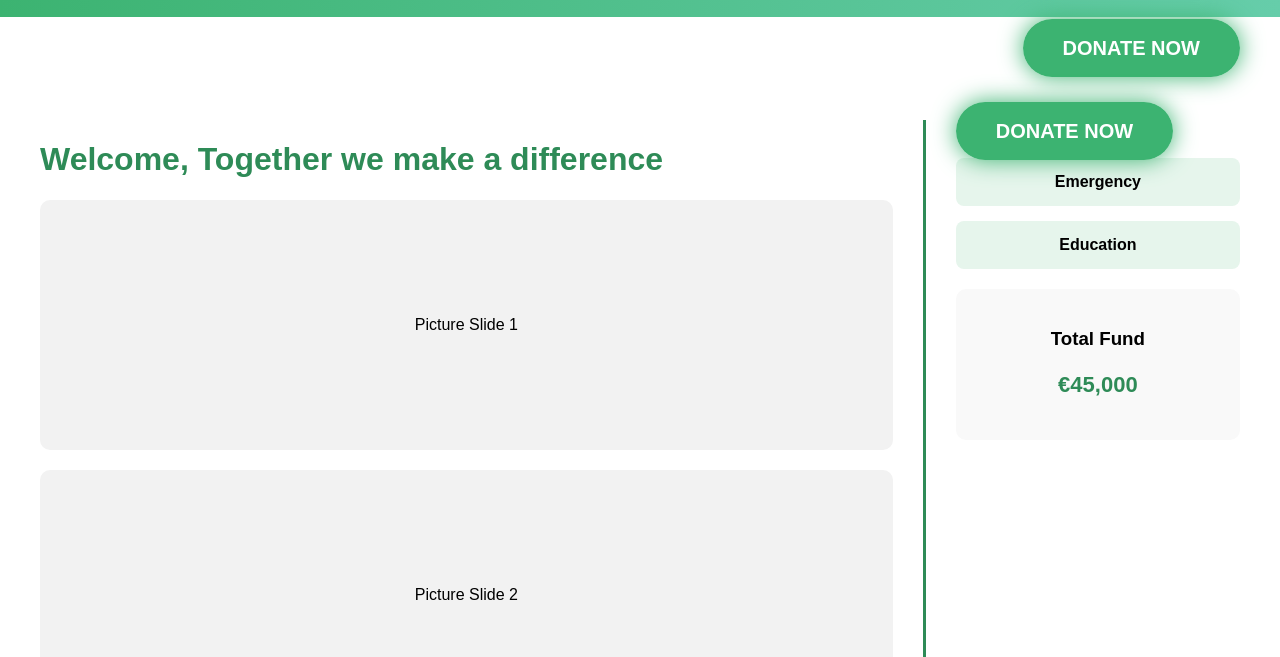
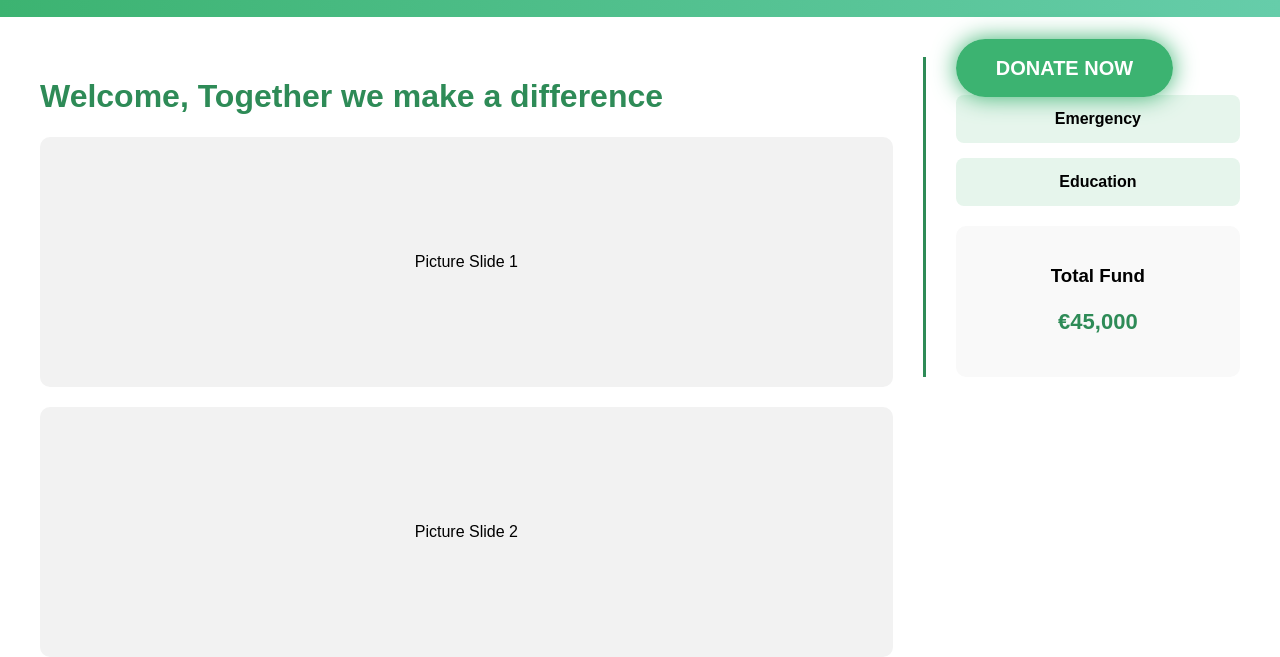
Before and after one commit to SADAQAHZONE/sadaqahzone.github.io, a plain HTML site: page index.html in a window 1280 px wide. Shown: the part 143-800 px from the top of the page. Drawn offline with Linux system fonts and the light colour scheme.

Commit message:
Update index.html

```diff
--- a/index.html
+++ b/index.html
@@ -75,6 +75,9 @@
     flex: 1;
     border-left: 3px solid #2e8b57;
     padding-left: 30px;
+    position: sticky;
+    top: 20px;
+    height: fit-content;
 }
 
 .slider {
@@ -118,9 +121,6 @@
     <div class="header">
         <img src="logo.png" class="logo">
     </div>
-    <div class="donate-section">
-    <a href="donate.html" class="donate-btn"> DONATE NOW</a>
-</div>
 
     <div class="main-section">
 
```
